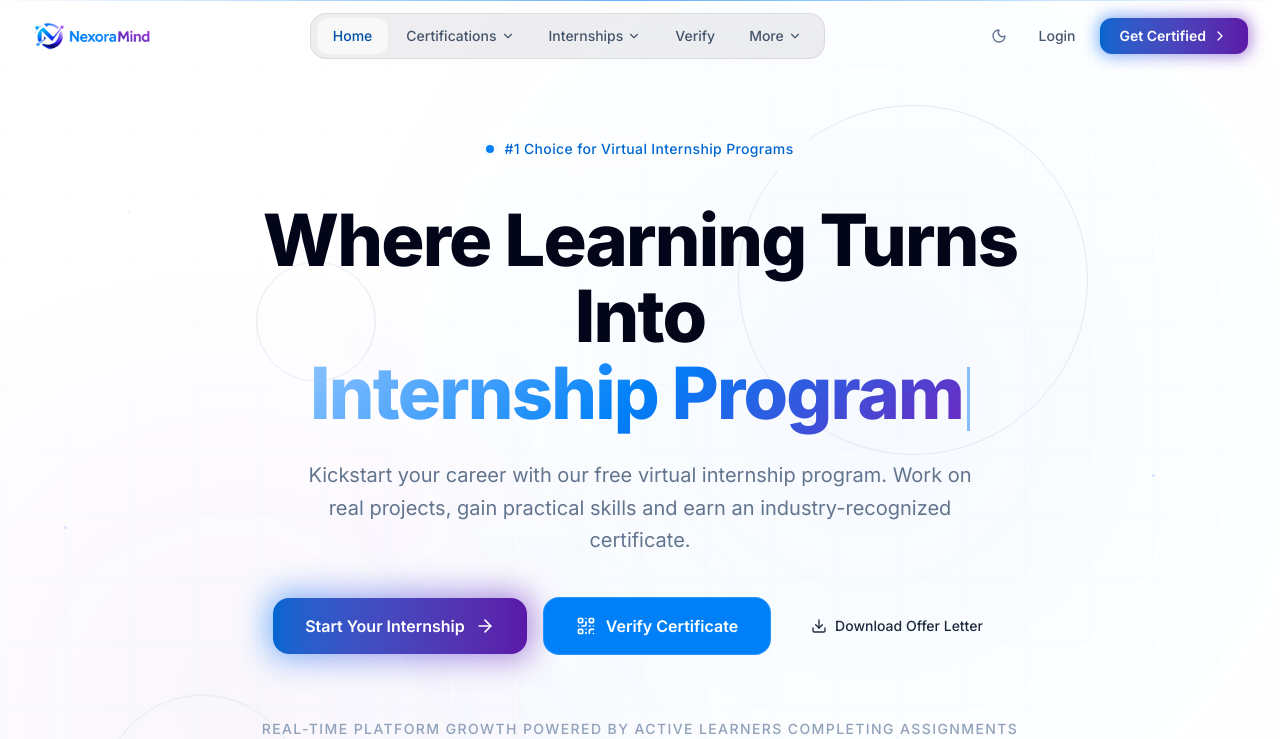
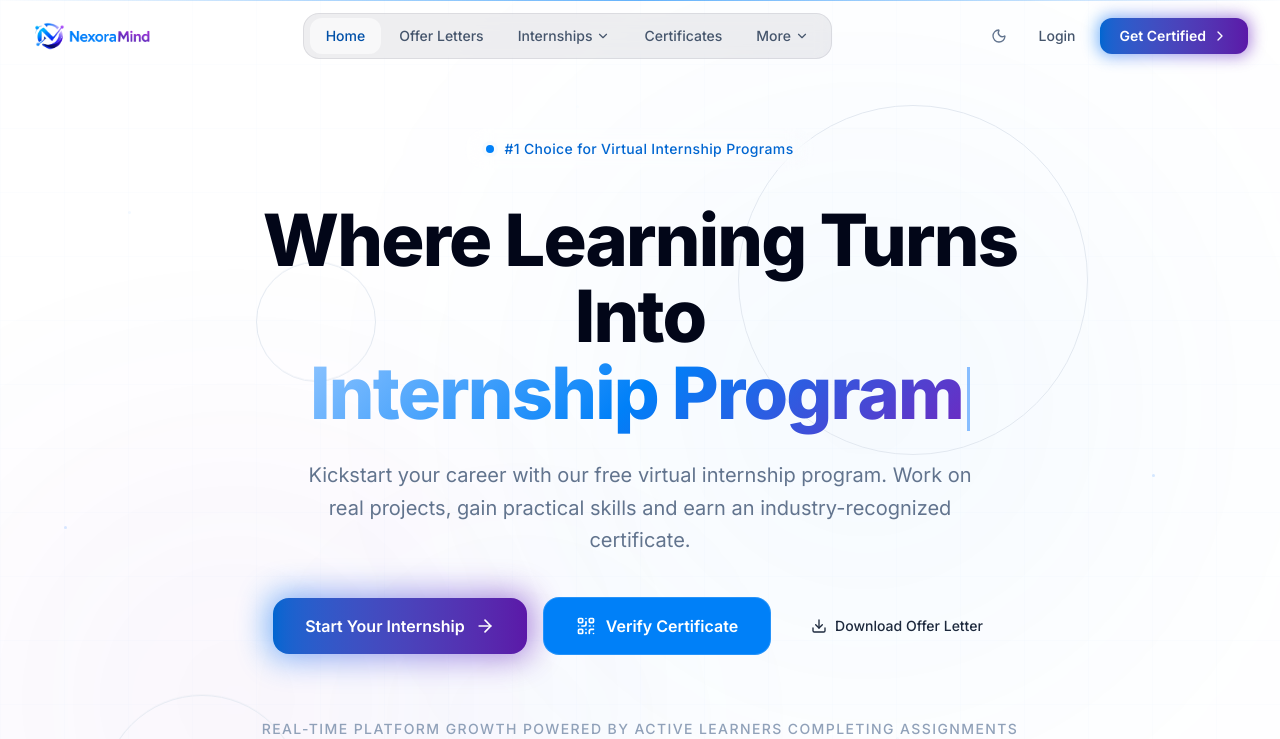
Before and after one commit to RahulEarnestroi/user-frontend-nexoramind, a React (Vite) app: page / in a window 1280 px wide. Shown: the top 739 px of the page. Built offline with nearby package versions, Linux system fonts and the light colour scheme.

Commit message:
Update Navbar.jsx

```diff
--- a/src/components/layout/Navbar.jsx
+++ b/src/components/layout/Navbar.jsx
@@ -163,8 +163,8 @@ export default function Navbar() {
               {/* Certifications Dropdown */}
               <div className="relative" onMouseEnter={() => handleMouseEnter('certifications')} onMouseLeave={handleMouseLeave}>
                 <button className={`flex items-center gap-1 px-4 py-2 rounded-xl text-sm font-medium transition-all duration-200 ${navText(activeDropdown === 'certifications')}`}>
-                  Certifications
-                  <ChevronDown className={`w-3.5 h-3.5 transition-transform duration-200 ${activeDropdown === 'certifications' ? 'rotate-180' : ''}`} />
+                  Offer Letters
+                  {/* <ChevronDown className={`w-3.5 h-3.5 transition-transform duration-200 ${activeDropdown === 'certifications' ? 'rotate-180' : ''}`} /> */}
                 </button>
                 <Dropdown items={certificationLinks} isOpen={activeDropdown === 'certifications'} />
               </div>
@@ -179,7 +179,7 @@ export default function Navbar() {
               </div>
 
               <Link to="/verify" className={`px-4 py-2 rounded-xl text-sm font-medium transition-all duration-200 ${navText(location.pathname === '/verify')}`}>
-                Verify
+                Certificates
               </Link>
 
               {/* More Dropdown */}
```
